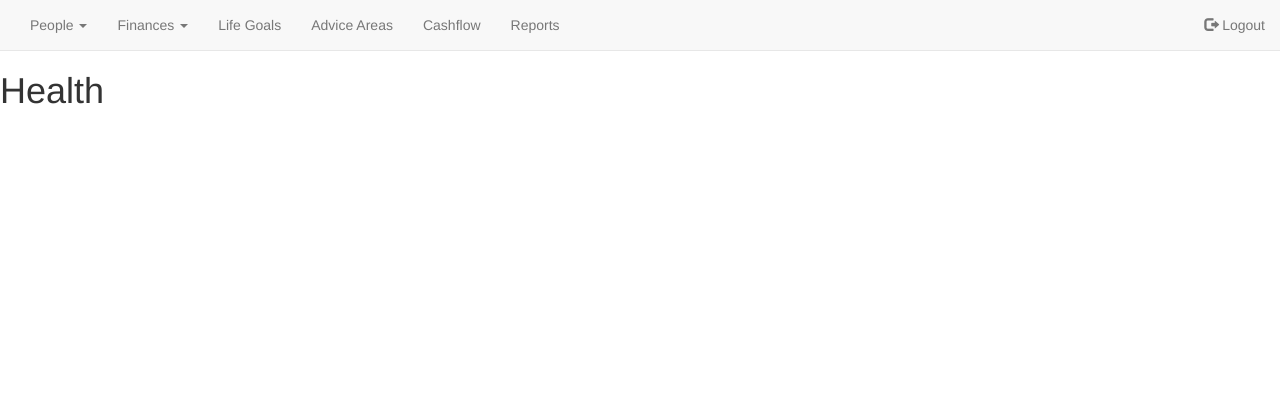
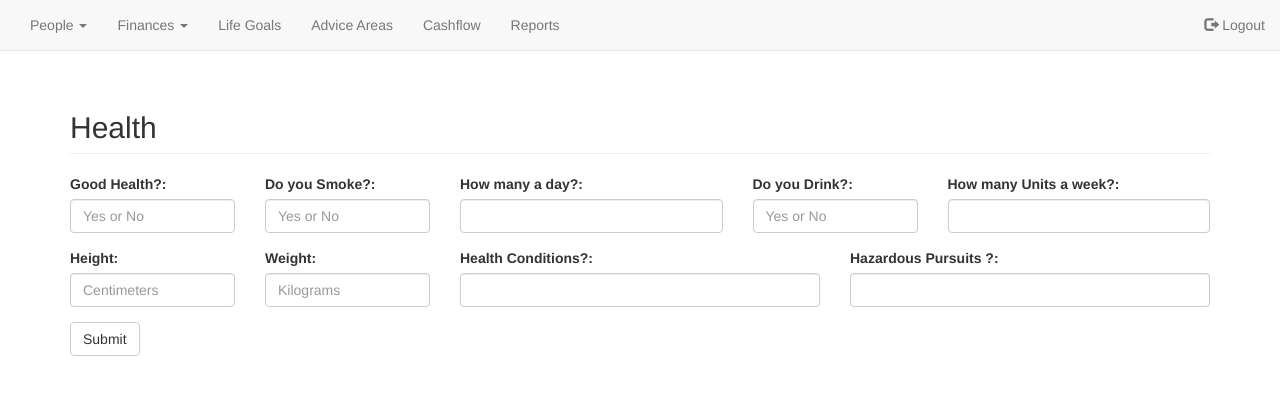
Before and after one commit to jwoods02/uni-ifa-form-site, a Flask app: page /Health in a window 1280 px wide. Shown: the top 395 px of the page. Run offline with Flask 2, Linux system fonts and the light colour scheme; a user stored in the database is signed in; some libraries are stand-ins or nearby versions.

Commit message:
Added form to the Health Page for data entry to the database

```diff
--- a/templates/people/health.html
+++ b/templates/people/health.html
@@ -1,4 +1,69 @@
 {%extends 'blocks/nav.html'%}
 {%block mainBlock%}
-<h1> Health </h1>
+<div class="container">
+    <h2 class="page-header">Health</h2>
+    <form id='myForm' action="/Client/ClientInsert" method="post">
+		<div class="row">
+			<div class="col-xs-2">
+				<div class="form-group">
+					<label for="goodHealth">Good Health?:</label>
+					<input type="integer" name="goodHealth" class="form-control" placeholder="Yes or No">
+				</div>
+			</div>
+			<div class="col-xs-2">
+				<div class="form-group">
+					<label for="Smoker">Do you Smoke?:</label>
+					<input type="text" name="Smoker" class="form-control" placeholder="Yes or No">
+				</div>
+			</div>
+			<div class="col-xs-3">
+				<div class="form-group" >
+					<label for="smokeADay">How many a day?:</label>
+					<input type="text" name="smokeADay" class="form-control">
+				</div>
+			</div>
+			<div class="col-xs-2">
+				<div class="form-group">
+					<label for="Drinker">Do you Drink?:</label>
+					<input type="text" name="Drinker" class="form-control" placeholder="Yes or No">
+				</div>
+			</div>
+			<div class="col-xs-3">
+				<div class="form-group">
+					<label for="eMail">How many Units a week?:</label>
+					<input type="text" name="eMail" class="form-control">
+				</div>
+			</div>
+		</div>
+		<div class="row">
+			<div class="col-xs-2">
+				<div class="form-group">
+					<label for="height">Height:</label>
+					<input type="text" name="height" class="form-control" placeholder="Centimeters">
+				</div>
+			</div>
+			<div class="col-xs-2">
+				<div class="form-group">
+					<label for="weight">Weight:</label>
+					<input type="text" name="weight" class="form-control" placeholder="Kilograms">
+				</div>
+			</div>
+            <div class="col-md-4">
+                <div class="form-group">
+                    <label for="healthConditions">Health Conditions?:</label>
+                    <input type="text" name="healthConditions" class="form-control">
+                </div>
+            </div>
+            <div class="col-md-4">
+                <div class="form-group">
+                    <label for="hazardousPursuits">Hazardous Pursuits ?:</label>
+                    <input type="text" name="hazardousPursuits" class="form-control">
+                </div>
+            </div>
+        </div>
+        <button type="submit" class="btn btn-default">Submit</button>
+    </form>
+    <span id='txt'></span>
+
+</div>
 {%endblock%}
```
